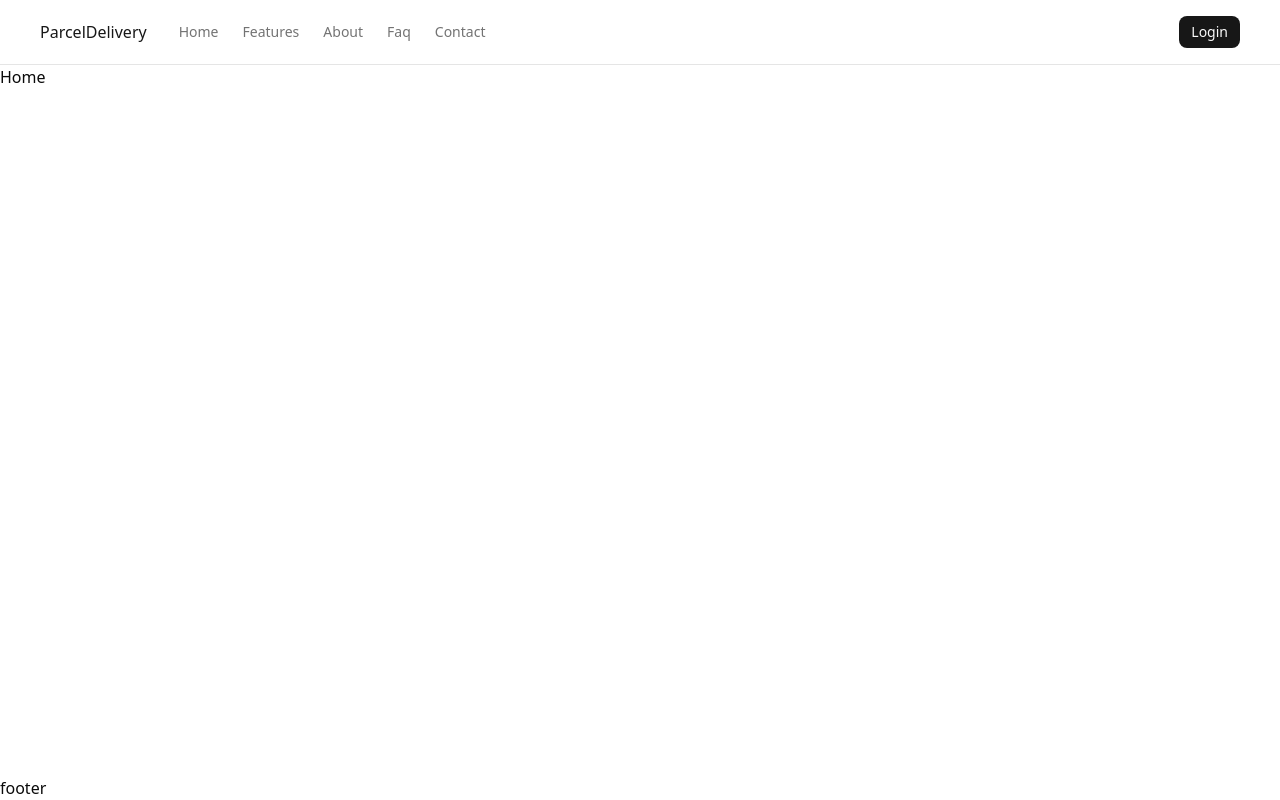
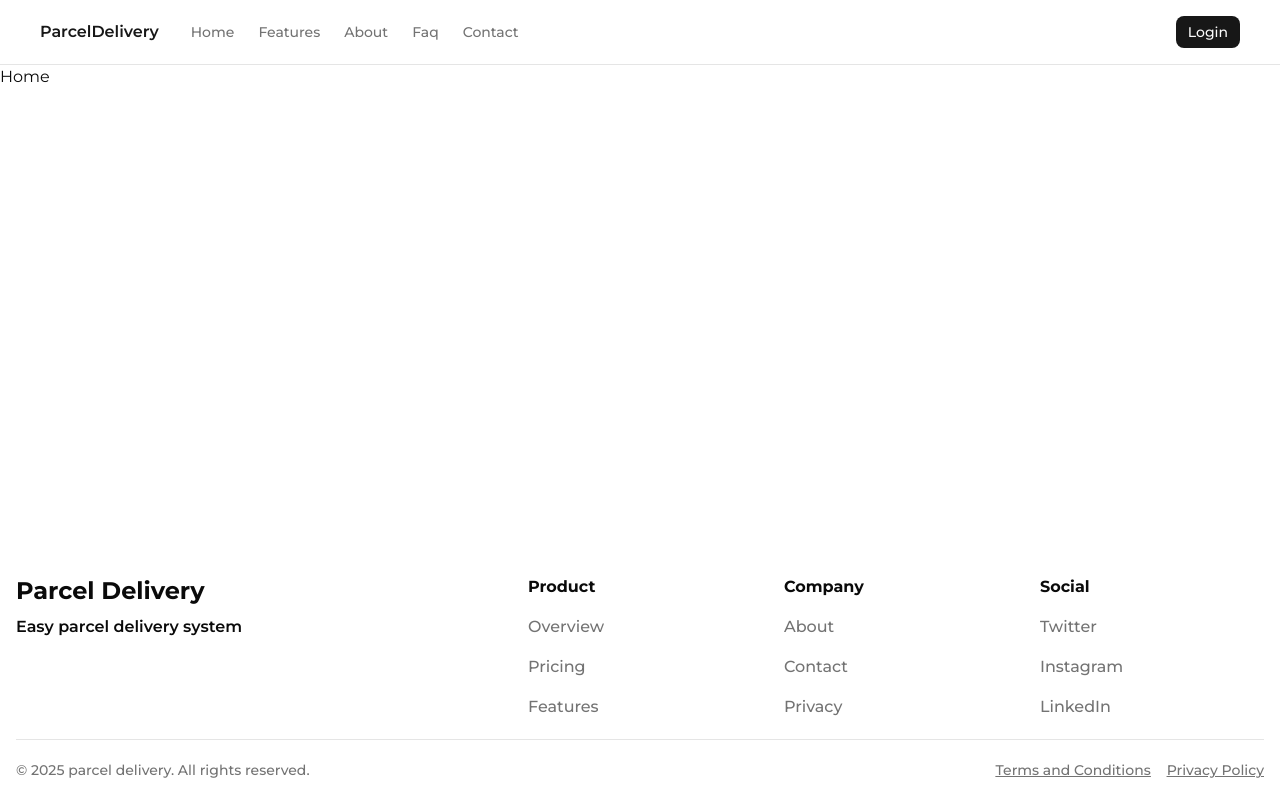
Before and after one commit to md-suhag/parcel-delivery-client, a React (Vite) app: page / in a window 1280 px wide. Built offline with nearby package versions, Linux system fonts and the light colour scheme.

Commit message:
add: footer

```diff
--- a/index.html
+++ b/index.html
@@ -5,6 +5,12 @@
     <!-- <link rel="icon" type="image/svg+xml" href="/vite.svg" /> -->
     <meta name="viewport" content="width=device-width, initial-scale=1.0" />
     <title>Parcel delivery</title>
+    <link rel="preconnect" href="https://fonts.googleapis.com" />
+    <link rel="preconnect" href="https://fonts.gstatic.com" crossorigin />
+    <link
+      href="https://fonts.googleapis.com/css2?family=Montserrat:ital,wght@0,100..900;1,100..900&display=swap"
+      rel="stylesheet"
+    />
   </head>
   <body>
     <div id="root"></div>
--- a/src/components/layout/CommonLayout.tsx
+++ b/src/components/layout/CommonLayout.tsx
@@ -1,5 +1,6 @@
 import type { ReactNode } from "react";
 import Navbar from "./Navbar";
+import Footer from "./Footer";
 
 interface IProps {
   children: ReactNode;
@@ -10,7 +11,7 @@ export default function CommonLayout({ children }: IProps) {
     <div className=" min-h-screen flex flex-col">
       <Navbar />
       <main className="grow-1">{children}</main>
-      <footer>footer</footer>
+      <Footer />
     </div>
   );
 }
--- /dev/null
+++ b/src/components/layout/Footer.tsx
@@ -0,0 +1,78 @@
+import { Link } from "react-router";
+
+const tagline = "Easy parcel delivery system";
+const menuItems = [
+  {
+    title: "Product",
+    links: [
+      { text: "Overview", url: "#" },
+      { text: "Pricing", url: "#" },
+      { text: "Features", url: "/features" },
+    ],
+  },
+  {
+    title: "Company",
+    links: [
+      { text: "About", url: "/about" },
+      { text: "Contact", url: "/contact" },
+      { text: "Privacy", url: "#" },
+    ],
+  },
+
+  {
+    title: "Social",
+    links: [
+      { text: "Twitter", url: "#" },
+      { text: "Instagram", url: "#" },
+      { text: "LinkedIn", url: "#" },
+    ],
+  },
+];
+const copyright = "© 2025 parcel delivery. All rights reserved.";
+const bottomLinks = [
+  { text: "Terms and Conditions", url: "#" },
+  { text: "Privacy Policy", url: "#" },
+];
+export default function Footer() {
+  return (
+    <section className="py-5 ">
+      <div className="container mx-auto px-4 ">
+        <footer>
+          <div className="grid grid-cols-2 gap-8 md:grid-cols-5 lg:grid-cols-5">
+            <div className="col-span-2 mb-8 lg:mb-0">
+              <div className="flex items-center gap-2 lg:justify-start text-2xl font-bold">
+                <Link to="/"> Parcel Delivery</Link>
+              </div>
+              <p className="mt-2 font-semibold">{tagline}</p>
+            </div>
+            {menuItems.map((section, sectionIdx) => (
+              <div key={sectionIdx}>
+                <h3 className="mb-4 font-bold">{section.title}</h3>
+                <ul className="text-muted-foreground space-y-4">
+                  {section.links.map((link, linkIdx) => (
+                    <li
+                      key={linkIdx}
+                      className="hover:text-primary font-medium"
+                    >
+                      <Link to={link.url}>{link.text}</Link>
+                    </li>
+                  ))}
+                </ul>
+              </div>
+            ))}
+          </div>
+          <div className="text-muted-foreground mt-5 flex flex-col justify-between gap-4 border-t pt-5 text-sm font-medium md:flex-row md:items-center">
+            <p>{copyright}</p>
+            <ul className="flex gap-4">
+              {bottomLinks.map((link, linkIdx) => (
+                <li key={linkIdx} className="hover:text-primary underline">
+                  <Link to={link.url}>{link.text}</Link>
+                </li>
+              ))}
+            </ul>
+          </div>
+        </footer>
+      </div>
+    </section>
+  );
+}
--- a/src/components/layout/Navbar.tsx
+++ b/src/components/layout/Navbar.tsx
@@ -77,7 +77,10 @@ export default function Navbar() {
           </Popover>
           {/* Main nav */}
           <div className="flex items-center gap-6">
-            <Link to="/" className="text-primary hover:text-primary/90">
+            <Link
+              to="/"
+              className="text-primary font-semibold hover:text-primary/90"
+            >
               ParcelDelivery
             </Link>
             {/* Navigation menu */}
--- a/src/index.css
+++ b/src/index.css
@@ -118,3 +118,7 @@
     @apply bg-background text-foreground;
   }
 }
+
+body {
+  font-family: "Montserrat", sans-serif;
+}
```
